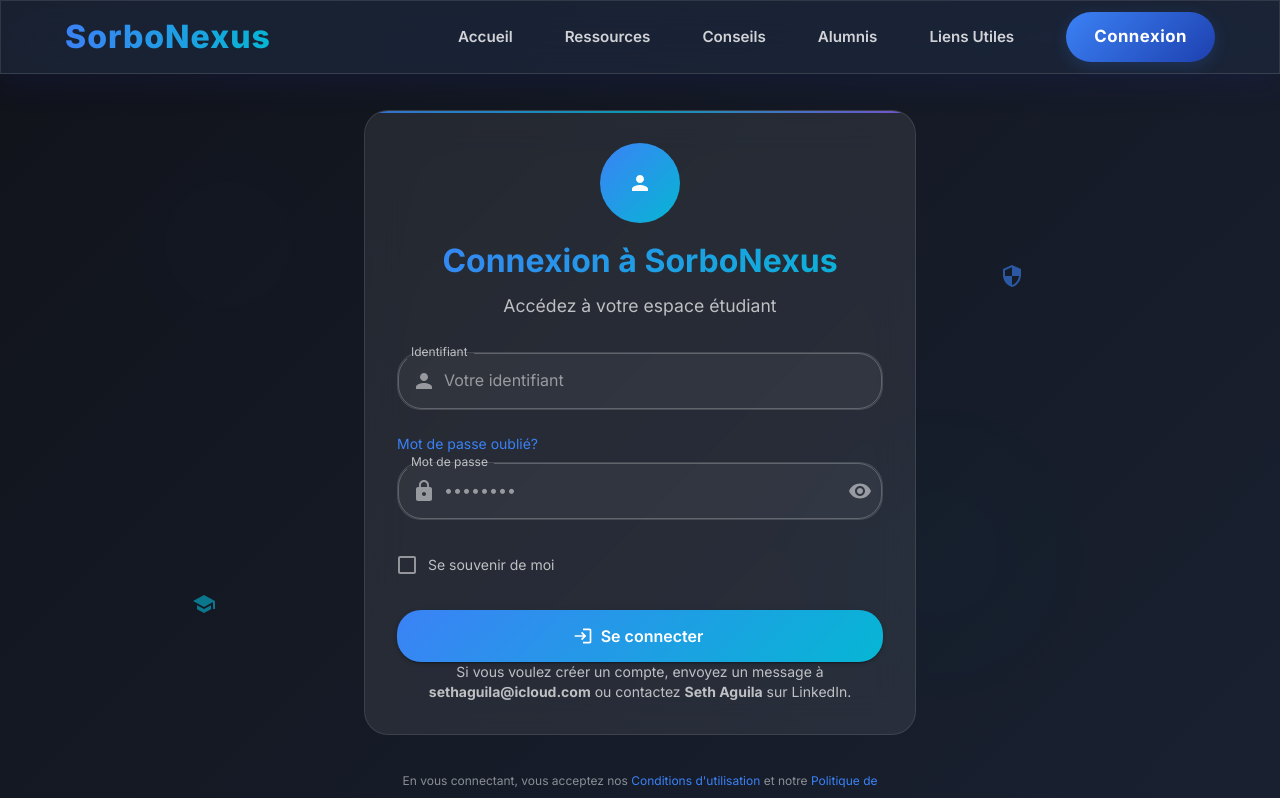
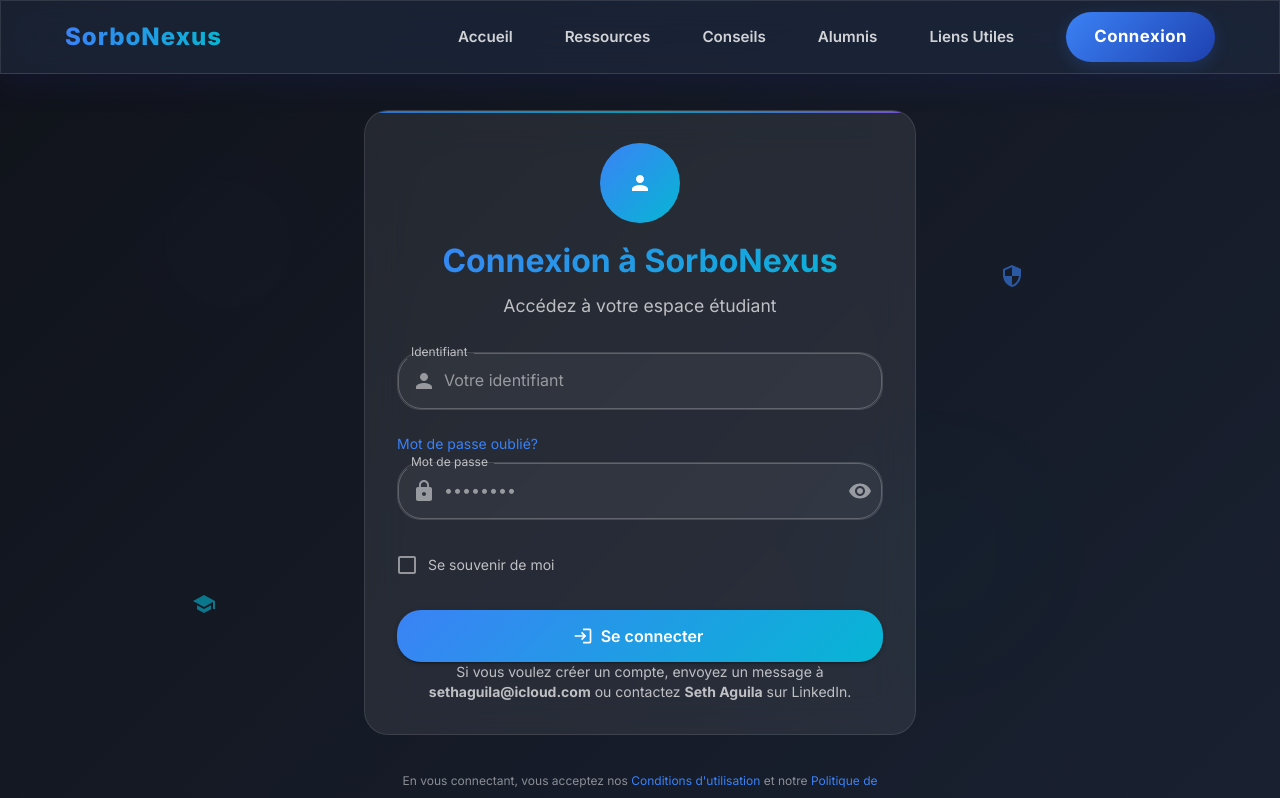
Before and after one commit to userdigitaldevil/SorboNexus, a React (Vite) app: page /connexion in a window 1280 px wide. Shown: the top 798 px of the page. Built offline with nearby package versions, Linux system fonts and the light colour scheme.

Commit message:
UI fixes

```diff
--- a/src/components/Footer.jsx
+++ b/src/components/Footer.jsx
@@ -1,9 +1,18 @@
-import { Link } from "react-router-dom";
+import { Link, useLocation } from "react-router-dom";
 import { Box, Container, Typography, Stack } from "@mui/material";
 import { motion } from "framer-motion";
 import { Email, LinkedIn, GitHub } from "@mui/icons-material";
 
 export default function Footer() {
+  const location = useLocation();
+
+  const handleNavigation = (path) => {
+    // If we're already on this page, scroll to top
+    if (location.pathname === path) {
+      window.scrollTo({ top: 0, behavior: "smooth" });
+    }
+  };
+
   return (
     <Box
       component="footer"
@@ -94,6 +103,7 @@
                 >
                   <Link
                     to="/"
+                    onClick={() => handleNavigation("/")}
                     style={{
                       color: "rgba(255, 255, 255, 0.8)",
                       textDecoration: "none",
@@ -121,6 +131,7 @@
                 >
                   <Link
                     to="/ressources"
+                    onClick={() => handleNavigation("/ressources")}
                     style={{
                       color: "rgba(255, 255, 255, 0.8)",
                       textDecoration: "none",
@@ -148,6 +159,7 @@
                 >
                   <Link
                     to="/alumnis"
+                    onClick={() => handleNavigation("/alumnis")}
                     style={{
                       color: "rgba(255, 255, 255, 0.8)",
                       textDecoration: "none",
@@ -175,6 +187,7 @@
                 >
                   <Link
                     to="/conseils"
+                    onClick={() => handleNavigation("/conseils")}
                     style={{
                       color: "rgba(255, 255, 255, 0.8)",
                       textDecoration: "none",
--- a/src/components/Navbar.jsx
+++ b/src/components/Navbar.jsx
@@ -57,6 +57,17 @@
 
   const handleDrawerToggle = () => {
     setMobileOpen(!mobileOpen);
+  };
+
+  const handleNavigation = (path) => {
+    // If we're already on this page, scroll to top
+    if (isActive(path)) {
+      window.scrollTo({ top: 0, behavior: "smooth" });
+    }
+    // Close mobile drawer if open
+    if (mobileOpen) {
+      setMobileOpen(false);
+    }
   };
 
   const isActive = (path) => {
@@ -217,7 +228,7 @@
             key={item.name}
             component={Link}
             to={item.path}
-            onClick={handleDrawerToggle}
+            onClick={() => handleNavigation(item.path)}
             sx={{
               color: isActive(item.path) ? theme.palette.primary.main : "white",
               borderRadius: 2,
@@ -739,7 +750,20 @@
             <Typography
               variant="h6"
               className="gradient-text"
-              sx={{ fontWeight: 800, fontSize: "2rem", letterSpacing: 1 }}
+              component={Link}
+              to="/"
+              onClick={() => handleNavigation("/")}
+              sx={{
+                fontWeight: 800,
+                fontSize: { xs: "1rem", sm: "1.2rem", md: "1.5rem" },
+                letterSpacing: 1,
+                cursor: "pointer",
+                textDecoration: "none",
+                "&:hover": {
+                  opacity: 0.8,
+                },
+                transition: "opacity 0.2s ease",
+              }}
             >
               SorboNexus
             </Typography>
@@ -753,6 +777,7 @@
                   key={item.name}
                   component={Link}
                   to={item.path}
+                  onClick={() => handleNavigation(item.path)}
                   sx={{
                     color: isActive(item.path)
                       ? "#3b82f6"
--- a/src/pages/Home.jsx
+++ b/src/pages/Home.jsx
@@ -1080,7 +1080,7 @@
                     fontSize: "0.9rem",
                   }}
                 >
-                  Alumnis inscrits
+                  Alumnis qui ont eu leur licence avant {currentYear}
                 </Typography>
               </motion.div>
             </div>
```
